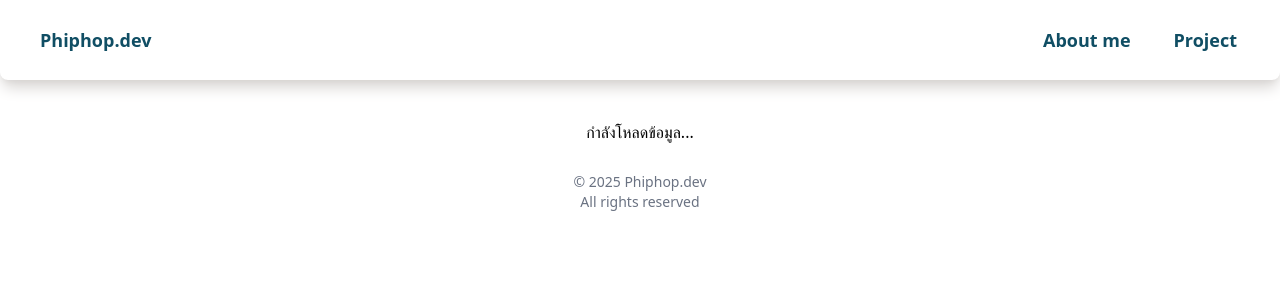
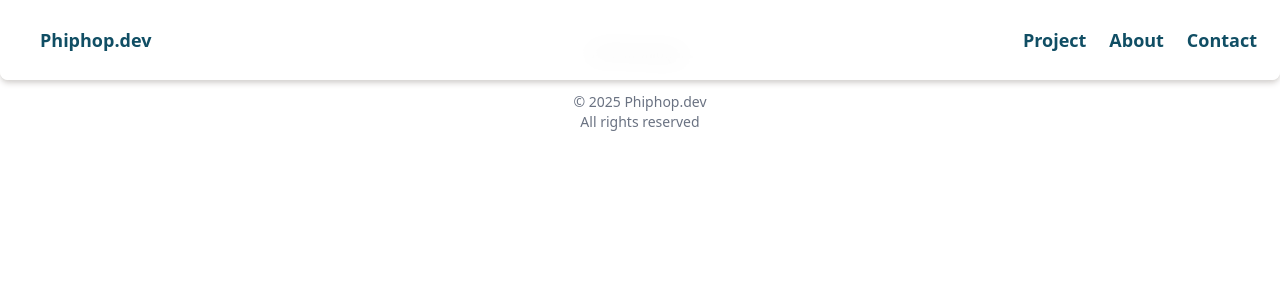
Before and after one commit to Alakok77/Phiphop.dev, a React (Vite) app: page /Project in a window 1280 px wide. Shown: the top 300 px of the page. Built offline with nearby package versions, Linux system fonts and the light colour scheme.

Commit message:
feat : more interactive effect

```diff
--- a/src/App.jsx
+++ b/src/App.jsx
@@ -3,10 +3,11 @@ import { Routes, Route } from "react-router-dom"
 import NavBar from './components/NavBar'
 import Home from './pages/Home'
 import ProjectPage from './pages/ProjectPage'
+import { ScrollProvider } from './context/ScrollContext'
 
 function App() {
   return (
-    <>
+    <ScrollProvider>
       <NavBar />
 
       <Routes>
@@ -18,7 +19,7 @@ function App() {
         © 2025 Phiphop.dev
         <br />All rights reserved
       </p>
-    </>
+    </ScrollProvider>
   )
 }
 
--- a/src/components/Contact.jsx
+++ b/src/components/Contact.jsx
@@ -3,14 +3,17 @@ import ig from '../assets/logo/ig.png'
 import line from '../assets/logo/line.png'
 import gmail from '../assets/logo/gmail.png'
 import github from '../assets/logo/github.png'
+import { useScroll } from '../context/ScrollContext'
 
 export default function Contact(){
+    const {contactRef} = useScroll();
+
     const openlink = (link) => {
         window.open(link, "_blank");
     };
 
     return (
-        <div className="h-80 mt-10 flex justify-center">
+        <div className="h-80 mt-10 flex justify-center" ref={contactRef}>
             <div className="shadow-[0_0_10px_5px_rgba(0,0,0,0.1)] w-250 h-70 rounded-2xl p-5 flex flex-col gap-5 justify-center items-center">
                 <h1 className="font-bold text-cyan-800 text-2xl ml-10 mr-20">Contact : </h1>
                 <div className='flex gap-5 justify-center'>
@@ -18,7 +21,7 @@ export default function Contact(){
                                     flex flex-col justify-center cursor-pointer
                                     transition-transform duration-300 hover:scale-105 hover:shadow-[0_0_10px_3px_rgba(0,0,0,0.15)]
                                     "
-                        onClick={() => {openlink("mailto:top.p1234558@gmail.com")}}
+                        onClick={() => {openlink("https://mail.google.com/mail/?view=cm&fs=1&to=top.p1234558@gmail.com")}}
                         src={gmail}>
                     </img>
                     <img className="w-15 h-15 rounded-2xl shadow-[0_0_5px_2px_rgba(0,0,0,0.1)]
@@ -50,8 +53,8 @@ export default function Contact(){
                         src={github}>
                     </img>
                 </div>
-                <h1 className="font-bold text-cyan-800 text-2xl ml-10 mr-20">Location : <span className='font-medium text-cyan-700 text-xl'>Base in Bangkok, Thailand</span></h1>
-                <h1 className="font-bold text-cyan-800 text-2xl ml-10 mr-20">Available hours : <span className='font-medium text-cyan-700 text-xl'>9 AM – 6 PM</span></h1>
+                <h1 className="font-bold text-cyan-800 text-lg ml-10 mr-20">Location : <span className='font-medium text-cyan-700 text-base'>Base in Bangkok, Thailand</span></h1>
+                <h1 className="font-bold text-cyan-800 text-lg ml-10 mr-20">Available hours : <span className='font-medium text-cyan-700 text-base'>9 AM – 6 PM</span></h1>
             </div>
         </div>
     )
--- a/src/components/NavBar.jsx
+++ b/src/components/NavBar.jsx
@@ -1,19 +1,52 @@
-import { useNavigate } from "react-router-dom";
+import { useNavigate, useLocation } from "react-router-dom";
+import { useScroll } from "../context/ScrollContext";
 
 export default function NavBar() {
 
   const navigate = useNavigate();
+  const location = useLocation();
+  const {aboutRef, projectRef, contactRef} = useScroll();
 
   function handleClick() {
     navigate("/")
   }
 
+  const scrollWithOffset = (ref) => {
+    if (!ref.current) return;
+    const navHeight = 100;
+    const y = ref.current.getBoundingClientRect().top + window.scrollY - navHeight;
+    window.scrollTo({ top: y, behavior: "smooth" });
+  };
+
+  const scrollTo = (ref) => {
+    if (location.pathname !== "/") {
+      navigate("/");
+      setTimeout(() => scrollWithOffset(ref), 300);
+    } else {
+      scrollWithOffset(ref);
+    }
+  };
+
   return (
-    <div className="h-20 flex justify-between content-center pl-10 rounded-b-lg shadow-lg shadow-stone-300 mb-10">
+    <div className="h-20 flex justify-between content-center pl-10 rounded-b-lg shadow-stone-300 mb-10 bg-white/90 backdrop-blur-md shadow-md fixed w-full top-0 left-0">
       <div onClick={handleClick} className="text-cyan-900 text-lg font-semibold content-center cursor-pointer">Phiphop.dev</div>
-        <ul className="w-70 flex justify-evenly">
-            <li className="text-cyan-900 text-lg font-semibold content-center">About me</li>
-            <li className="text-cyan-900 text-lg font-semibold content-center">Project</li>
+        <ul className="w-70 flex justify-evenly items-center">
+            {[
+              { label: "Project", ref: projectRef },
+              { label: "About", ref: aboutRef },
+              { label: "Contact", ref: contactRef },
+            ].map((item) => (
+              <li
+                key={item.label}
+                className="relative text-cyan-900 text-lg font-semibold cursor-pointer
+                          after:content-[''] after:absolute after:left-1/2 after:bottom-0
+                          after:h-0.5 after:w-0 after:bg-cyan-700 after:transition-all after:duration-300
+                          hover:after:w-full hover:after:left-0"
+                onClick={() => scrollTo(item.ref)}
+              >
+                {item.label}
+              </li>
+            ))}
         </ul>
     </div>
   );
--- a/src/components/Profile.jsx
+++ b/src/components/Profile.jsx
@@ -1,10 +1,14 @@
 import me from '../assets/me.jpg'
 import SkillSet from './SkillSet'
+import { useScroll } from '../context/ScrollContext'
 
 export default function Profile(){
+
+    const {aboutRef} = useScroll();
+
     return (
         <>
-            <div className="flex gap-10 content-center justify-center">
+            <div className="flex gap-10 content-center justify-center mt-30" ref={aboutRef}>
                 {/* Profile card */}
                 <div className="w-120 h-100 shadow-[0_0_10px_5px_rgba(0,0,0,0.1)] rounded-2xl flex justify-center p-2">
                     <div className="content-center flex flex-col gap-y-5 items-center">
--- a/src/components/ProjectSet.jsx
+++ b/src/components/ProjectSet.jsx
@@ -1,12 +1,14 @@
 import Project from "./project"
 import { useNavigate } from "react-router-dom";
-import { useEffect, useState } from "react";
+import { use, useEffect, useState } from "react";
 import axios from "axios";
+import { useScroll } from "../context/ScrollContext";
 
 export default function ProjectSet(){
 
     const [projects, setProjects] = useState([]);
     const navigate = useNavigate();
+    const {projectRef} = useScroll();
 
     useEffect(() => {
         axios.get("http://localhost:3000/api/projects")
@@ -21,7 +23,7 @@ export default function ProjectSet(){
     return (
         <div className="flex justify-center mt-10 p-10">
             <div className="w-250 rounded-2xl shadow-[0_0_10px_5px_rgba(0,0,0,0.1)] p-3">
-                <h1 className="font-extrabold text-cyan-800 text-2xl ml-10">Project</h1>
+                <h1 className="font-extrabold text-cyan-800 text-2xl ml-10" ref={projectRef}>Project</h1>
 
                 {/* Grid */}
                 <div className="grid grid-cols-3 m-5 gap-8">
--- /dev/null
+++ b/src/context/ScrollContext.jsx
@@ -0,0 +1,19 @@
+import { createContext, useContext, useRef } from "react";
+
+const ScrollContext = createContext();
+
+export function ScrollProvider({ children }) {
+  const aboutRef = useRef(null);
+  const projectRef = useRef(null);
+  const contactRef = useRef(null);
+
+  return (
+    <ScrollContext.Provider value={{ aboutRef, projectRef, contactRef }}>
+      {children}
+    </ScrollContext.Provider>
+  );
+}
+
+export function useScroll() {
+  return useContext(ScrollContext);
+}
--- a/src/pages/ProjectPage.jsx
+++ b/src/pages/ProjectPage.jsx
@@ -25,7 +25,7 @@ export default function ProjectPage() {
   if (!detail) return <p className="text-center mt-10">กำลังโหลดข้อมูล...</p>;
 
   return (
-    <div className="flex flex-col items-center">
+    <div className="flex flex-col items-center mt-30">
       <h1 className="text-cyan-900 text-3xl font-bold mb-8">{detail.name}</h1>
 
 
```
